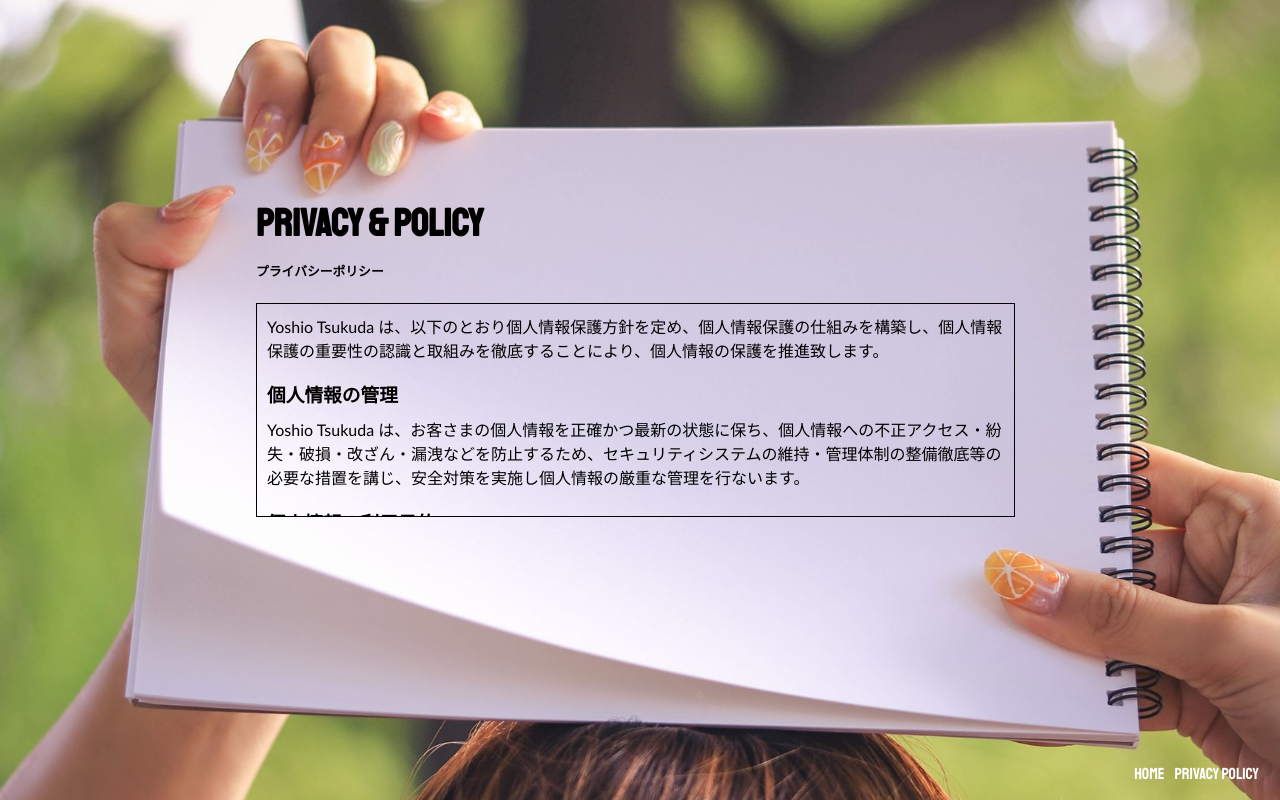
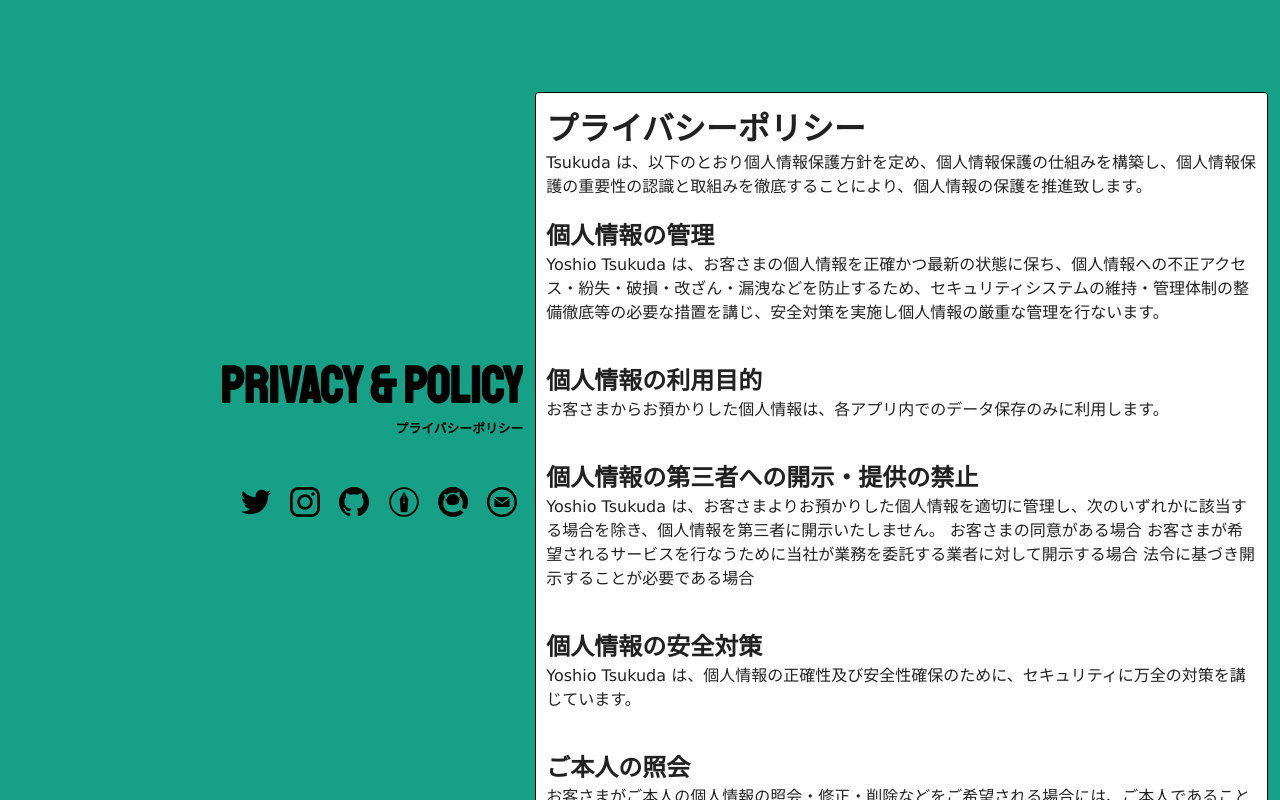
Before and after one commit to tukuyo/tukuyo.github.io, a Vue app in the folder website/: page /privacy-policy in a window 1280 px wide. Built offline with nearby package versions, Linux system fonts and the light colour scheme; what vue-parallax-js would draw is missing.

Commit message:
FIX: privacy&policy

```diff
--- a/website/public/index.html
+++ b/website/public/index.html
@@ -1,5 +1,5 @@
 <!DOCTYPE html>
-<html lang="ja">
+<html lang="en">
 
 <head>
     <meta charset="utf-8">
@@ -24,6 +24,8 @@
         gtag('js', new Date());
         gtag('config', 'UA-121556197-1');
     </script>
+    <link rel="stylesheet" href="https://fonts.googleapis.com/css?family=Roboto:100,300,400,500,700,900">
+    <link rel="stylesheet" href="https://cdn.jsdelivr.net/npm/@mdi/font@latest/css/materialdesignicons.min.css">
 </head>
 
 <body>
--- a/website/src/App.vue
+++ b/website/src/App.vue
@@ -38,9 +38,6 @@ body {
   min-height: 100vh;
   min-width: 100vw;
   font-family: 'Staatliches', cursive;
-  background-image: url(./assets/pic/top.jpg);
-  background-position: center center;
-  background-size: cover;
   -webkit-background-size: cover;
   -moz-background-size: cover;
   -o-background-size: cover;
--- a/website/src/main.js
+++ b/website/src/main.js
@@ -3,6 +3,7 @@ import App from './App.vue'
 import router from './router'
 import store from './store'
 import VueParallaxJs from 'vue-parallax-js'
+import vuetify from './plugins/vuetify'
 
 import { library } from '@fortawesome/fontawesome-svg-core'
 import { fas } from '@fortawesome/free-solid-svg-icons'
@@ -20,5 +21,6 @@ Vue.use(VueParallaxJs)
 new Vue({
   router,
   store,
+  vuetify,
   render: h => h(App)
 }).$mount('#app')
--- /dev/null
+++ b/website/src/plugins/vuetify.js
@@ -0,0 +1,7 @@
+import Vue from 'vue';
+import Vuetify from 'vuetify/lib';
+
+Vue.use(Vuetify);
+
+export default new Vuetify({
+});
--- a/website/src/views/Home.vue
+++ b/website/src/views/Home.vue
@@ -83,8 +83,6 @@
   </div>
 </template>
 
-
-
 <script>
 import Works from '@/components/Works.vue'
 import About from '@/components/About.vue'
@@ -123,6 +121,5 @@ export default {
       this.year = new Date().getFullYear();
     }
   },
-
-}
+  }
 </script>
--- a/website/src/views/Privacy.vue
+++ b/website/src/views/Privacy.vue
@@ -1,83 +1,165 @@
 <template>
-    <div class="privacy">
+  <v-container class="grey privacy">
+      <v-row no-gutters>
+        <v-flex lg5 md5 sm12 xs12>
+          <v-col class="title">
             <h1>Privacy & Policy<p>プライバシーポリシー</p></h1>
-        <div class="detail-polcy">
-        Yoshio Tsukuda は、以下のとおり個人情報保護方針を定め、個人情報保護の仕組みを構築し、個人情報保護の重要性の認識と取組みを徹底することにより、個人情報の保護を推進致します。
+            <div class="icon_group">
+              <a href="https://twitter.com/tukutuku_tukuyo" class="twitter">
+                  <img src="../assets/pic/twitter.svg" alt="twitter" >
+              </a>
+              <a href="https://www.instagram.com/tukuyo____/" class="instagram">
+                  <img src="../assets/pic/instagram.svg" alt="instagram" >
+              </a>
 
-        <h3>個人情報の管理</h3>
-        Yoshio Tsukuda は、お客さまの個人情報を正確かつ最新の状態に保ち、個人情報への不正アクセス・紛失・破損・改ざん・漏洩などを防止するため、セキュリティシステムの維持・管理体制の整備徹底等の必要な措置を講じ、安全対策を実施し個人情報の厳重な管理を行ないます。
 
-        <h3>個人情報の利用目的</h3>
-        お客さまからお預かりした個人情報は、各アプリ内でのデータ保存のみに利用します。
+              <a href="https://github.com/tukuyo" class="github">
+                  <img src="../assets/pic/github.svg" alt="github" >
+              </a>
 
-        <h3>個人情報の第三者への開示・提供の禁止</h3>
-        Yoshio Tsukuda は、お客さまよりお預かりした個人情報を適切に管理し、次のいずれかに該当する場合を除き、個人情報を第三者に開示いたしません。 お客さまの同意がある場合 お客さまが希望されるサービスを行なうために当社が業務を委託する業者に対して開示する場合 法令に基づき開示することが必要である場合
 
-        <h3>個人情報の安全対策</h3>
-        Yoshio Tsukuda は、個人情報の正確性及び安全性確保のために、セキュリティに万全の対策を講じています。
+              <a href="https://blog.tukuyo.net/" class="hatena">
+                  <img src="../assets/pic/hatena.svg" alt="hatena" >
+              </a>
 
-        <h6>ご本人の照会</h6>
+              <a href="https://qiita.com/tukutuku_tukuyo" class="qiita">
+                  <img src="../assets/pic/qiita.svg" alt="qiita" >
+              </a>
 
-        お客さまがご本人の個人情報の照会・修正・削除などをご希望される場合には、ご本人であることを確認の上、対応させていただきます。
+              <a href="mailto:tukuyo.dayo@gmail.com" class="mail">
+                  <img src="../assets/pic/mail.svg" alt="mail" >
+              </a>
+            </div>
+          </v-col>
+        </v-flex>
+        <v-flex lg7 md7 sm12 xs12 class="detail">
+            <v-card class="detail-polcy">
+              <h1>プライバシーポリシー</h1>
+              <p>Tsukuda は、以下のとおり個人情報保護方針を定め、個人情報保護の仕組みを構築し、個人情報保護の重要性の認識と取組みを徹底することにより、個人情報の保護を推進致します。</p>
+              <br>
+              <h2>個人情報の管理</h2>
+              <p>Yoshio Tsukuda は、お客さまの個人情報を正確かつ最新の状態に保ち、個人情報への不正アクセス・紛失・破損・改ざん・漏洩などを防止するため、セキュリティシステムの維持・管理体制の整備徹底等の必要な措置を講じ、安全対策を実施し個人情報の厳重な管理を行ないます。</p>
+              <br>
+              <br>
+              <h2>個人情報の利用目的</h2>
+              <p>お客さまからお預かりした個人情報は、各アプリ内でのデータ保存のみに利用します。</p>
+              <br>
+              <br>
+              <h2>個人情報の第三者への開示・提供の禁止</h2>
+              <p>Yoshio Tsukuda は、お客さまよりお預かりした個人情報を適切に管理し、次のいずれかに該当する場合を除き、個人情報を第三者に開示いたしません。 お客さまの同意がある場合 お客さまが希望されるサービスを行なうために当社が業務を委託する業者に対して開示する場合 法令に基づき開示することが必要である場合</p>
+              <br>
+              <br>
 
-        <h3>法令、規範の遵守と見直し</h3>
-        Yoshio Tsukuda は、保有する個人情報に関して適用される日本の法令、その他規範を遵守するとともに、本ポリシーの内容を適宜見直し、その改善に努めます。
+              <h2>個人情報の安全対策</h2>
+              <p>Yoshio Tsukuda は、個人情報の正確性及び安全性確保のために、セキュリティに万全の対策を講じています。</p>
+              <br>
+              <br>
 
-        <h3>お問い合せ</h3>
-        Yoshio Tsukuda の個人情報の取扱に関するお問い合せは下記までご連絡ください。<br><br> Yoshio Tsukuda <a href="https://twitter.com/tukutuku_tukuyo">@tukutuku_tukuyo</a>
+              <h2>ご本人の照会</h2>
+              <p>お客さまがご本人の個人情報の照会・修正・削除などをご希望される場合には、ご本人であることを確認の上、対応させていただきます。</p>
+              <br>
+              <br>
 
-        </div>
-    </div>
+              <h2>法令、規範の遵守と見直し</h2>
+              <p>Yoshio Tsukuda は、保有する個人情報に関して適用される日本の法令、その他規範を遵守するとともに、本ポリシーの内容を適宜見直し、その改善に努めます。</p>
+              <br>
+              <br>
+
+              <h2>お問い合せ</h2>
+              <p>Yoshio Tsukuda の個人情報の取扱に関するお問い合せは下記までご連絡ください。<br><br> Yoshio Tsukuda <a href="https://twitter.com/tukutuku_tukuyo">@tukutuku_tukuyo</a></p>
+              <br>
+              <br>
+            </v-card>
+        </v-flex>
+      </v-row>
+
+
+
+  </v-container>
 </template>
-
 
 <style lang="scss">
 .privacy {
-    width: 60%;
-    height: 40%;
-    margin: 25vh 20vw;
+  width: 100%;
+  margin-top: 10vh;
+  .title {
+    height: 100;
+    text-align: right;
+    margin-right: 10px;
     h1 {
-        font-size: 3vw;
-        margin-top: 0;
-        margin-bottom: 10px;
-    }
-    h3 {
-        margin-bottom: 10px;
+      width: 100%;
+      margin-top: 50%;
+      margin-right: 5%;
+      font-size: 4vw;
+      padding-bottom: 50px;
     }
     p{
       font-size: 1vw;
     }
+    .icon_group {
+      a {
+        img {
+            width: 30px;
+            height: 30px;
+            margin: 0 0.5vw 1vh 1vw;
+        }
+      }
+    }
+  }
+
+  .detail {
+    text-align: center;
     .detail-polcy {
-        width: 96%;
-        height: 60%;
+      text-transform: none;
+      text-align: left;
+      display: inline-block;
+      width: 100%;
+      height: 70%;
       overflow: scroll;
       border: 1px solid black;
       padding: 10px 10px  10px 10px;
-        font-family:'Trebuchet MS', 'Lucida Sans Unicode', 'Lucida Grande', 'Lucida Sans', Arial, sans-serif
+      font-family: 'Lucida Sans', 'Lucida Sans Regular', 'Lucida Grande', 'Lucida Sans Unicode', Geneva, Verdana, sans-serif;
+      p {
+        font-family: 'Lucida Sans', 'Lucida Sans Regular', 'Lucida Grande', 'Lucida Sans Unicode', Geneva, Verdana, sans-serif;
+      }
+    }
+  }
+}
+
+@media (min-width: 960px) {
+  .container {
+    max-width: none;
   }
 }
 
 
+
 /* smartphone */
-@media only screen and (max-width:768px) {
+@media only screen and (max-width:960px) {
   .privacy {
-    width: 70%;
-    height: 80%;
-    margin: 10vh 15vw;
+    height: 90%;
+    margin-top: 5vh;
+    .row {
+      height: 100%;
+      .title {
         h1 {
           font-size: 5vw;
+          margin-top: 0;
         }
-    p{
-        font-size: 3vw;
       }
+      .detail {
+        height: 80%;
         .detail-polcy {
           width: 100%;
-        height: 80%;
+          height: 94%;
           overflow: scroll;
           border: none;
-        padding: 0;
+          border: 1px solid black;
+          padding: 10px 10px  10px 10px;
           background-color: #ffffff00;
         }
       }
     }
+  }
+}
 </style>
--- a/website/vue.config.js
+++ b/website/vue.config.js
@@ -1,3 +1,6 @@
 module.exports = {
-    outputDir: '../dist'
+  "outputDir": "../dist",
+  "transpileDependencies": [
+    "vuetify"
+  ]
 }
```
Also changed, not shown: website/package.json (+26 -22 lines), website/src/assets/logo.svg (added), 1 other file (tests, documents, lock files or other folders). Lines whose indentation alone changed are shown as unchanged.
